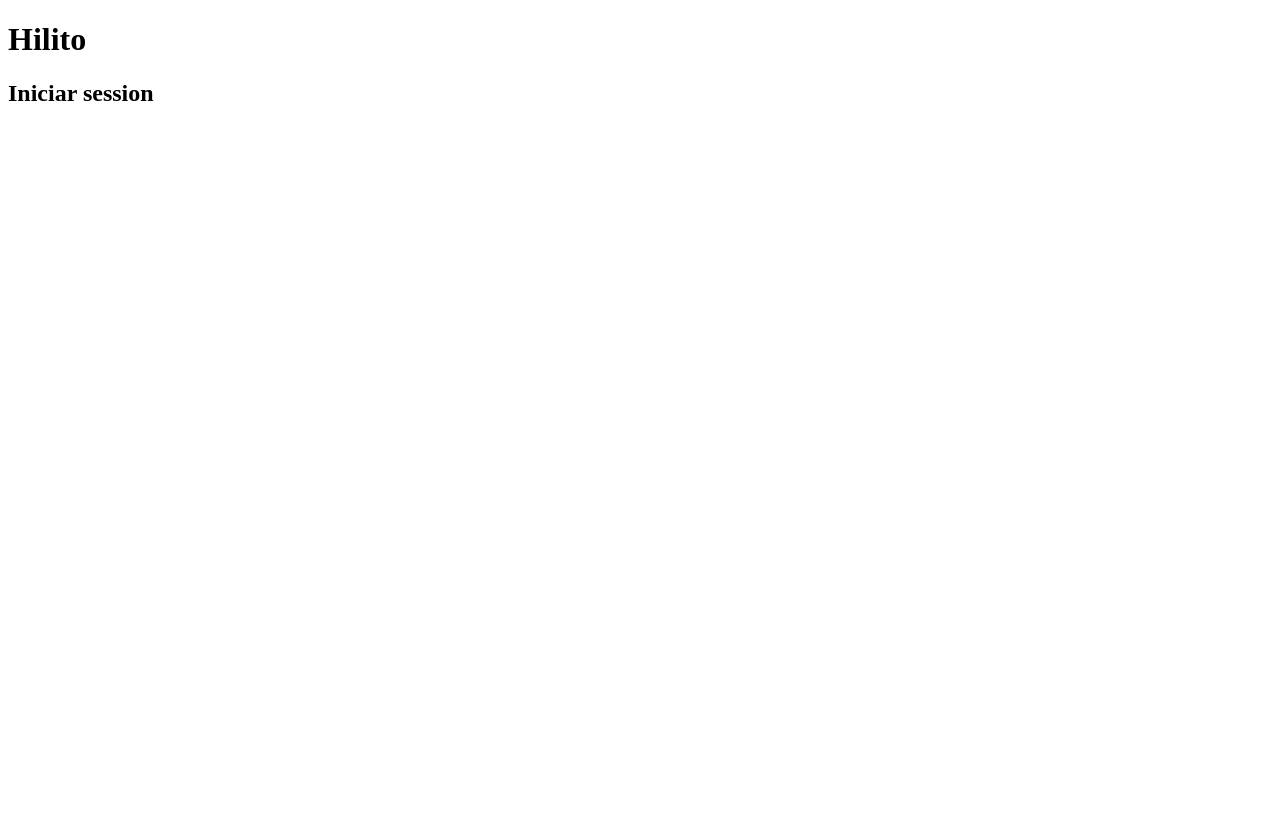
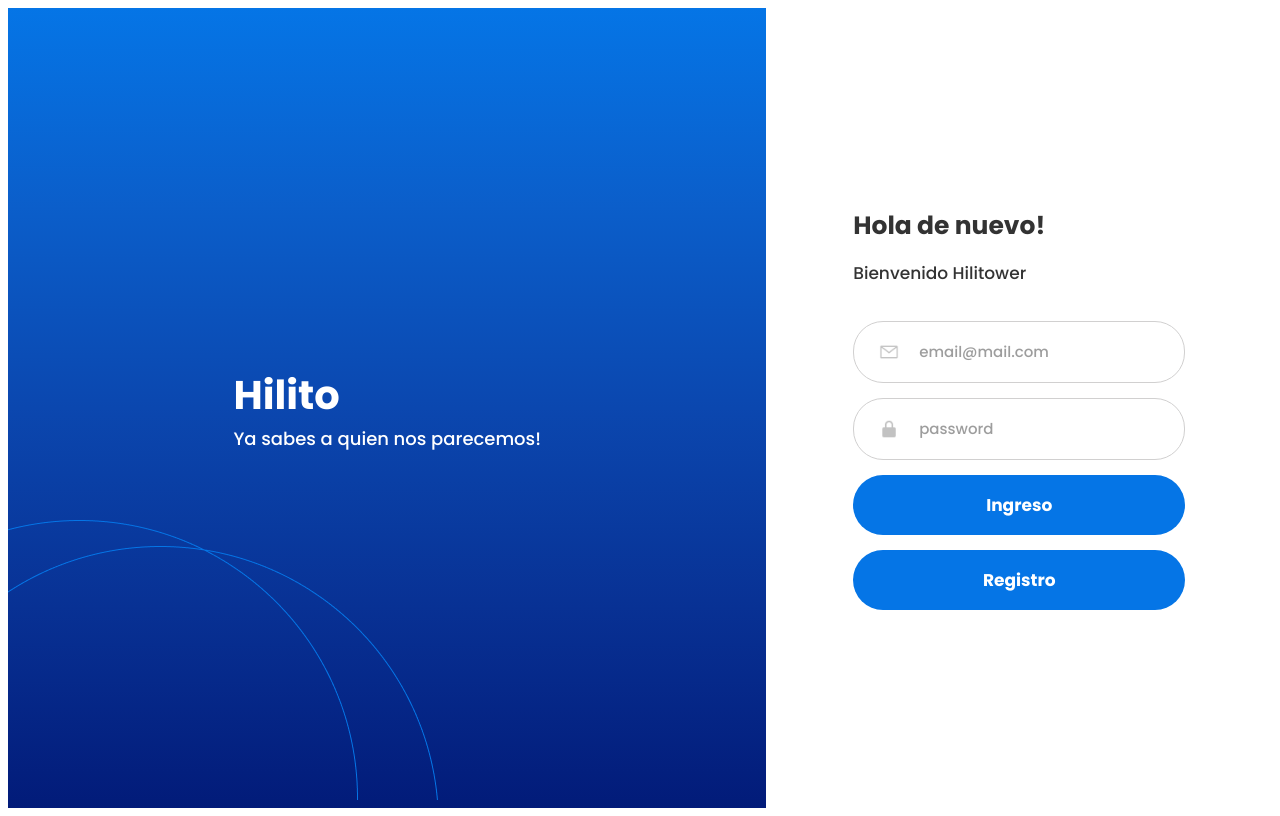
Before and after one commit to CesarAlex87/HilitoApp, an Angular app: page /login in a window 1280 px wide. Built offline with nearby package versions, Linux system fonts and the light colour scheme.

Commit message:
Ya deje bonito el register y login

```diff
--- a/src/app/components/login/login.component.html
+++ b/src/app/components/login/login.component.html
@@ -1,4 +1,25 @@
-<H1>Hilito</H1>
-<div class="login">
-  <h2>Iniciar session</h2>
-</div>
+<section class="LoginSection">
+  <div class="leftLoginSection">
+    <div class="leftLoginSection-text">
+      <h2>Hilito</h2>
+      <p>Ya sabes a quien nos parecemos!</p>
+    </div>
+  </div>
+  <img class="circleDecoration" src="../../../assets/img/Group 2.png" alt="" />
+  <div class="rightLoginSection">
+    <form action="">
+      <h2>Hola de nuevo!</h2>
+      <p>Bienvenido Hilitower</p>
+      <div class="input-container inputEmail-container">
+        <img src="../../../assets/img/codicon_mail.png" alt="" />
+        <input type="email" placeholder="email@mail.com" />
+      </div>
+      <div class="input-container inputPassword-container">
+        <img src="../../../assets/img/bx_bxs-lock-alt.png" alt="" />
+        <input type="password" placeholder="password" />
+      </div>
+      <button>Ingreso</button>
+      <button>Registro</button>
+    </form>
+  </div>
+</section>
--- a/src/app/components/login/login.component.scss
+++ b/src/app/components/login/login.component.scss
@@ -0,0 +1,125 @@
+.LoginSection {
+  display: flex;
+  align-items: center;
+  width: 100%;
+  height: 100vh;
+}
+
+.leftLoginSection {
+  display: flex;
+  flex-direction: column;
+  justify-content: center;
+  align-items: center;
+  width: 60%;
+  height: 100vh;
+  background-image: linear-gradient(to top, #021b79, #083194, #0b47af, #0b5eca, #0575e6);
+
+  .leftLoginSection-text {
+    h2 {
+      margin: 0;
+      color: var(--white, #FFF);
+      font-family: 'Poppins';
+      font-size: 40px;
+      font-style: normal;
+      font-weight: 700;
+      line-height: normal;
+    }
+
+    p {
+      margin: 0;
+      color: white;
+      font-family: 'Poppins', sans-serif;
+      font-size: 18px;
+      font-style: normal;
+      font-weight: 500;
+      line-height: normal;
+    }
+  }
+}
+
+.circleDecoration {
+  position: absolute;
+  bottom: 0;
+}
+
+.rightLoginSection {
+  width: 40%;
+  height: 100vh;
+  display: flex;
+  flex-direction: column;
+  justify-content: center;
+  align-items: center;
+
+  form {
+    display: flex;
+    flex-direction: column;
+    gap: 15px;
+
+    h2,
+    p,
+    input {
+      font-family: 'Poppins', sans-serif;
+      margin: 0;
+      color: #333333;
+    }
+
+    h2 {
+      font-size: 25px;
+    }
+
+    p {
+      font-size: 17px;
+      margin-bottom: 20px;
+    }
+
+    .input-container {
+      display: flex;
+      width: 300px;
+      height: 60px;
+      padding: 0 15px;
+      border: 1px solid #d1d0d0;
+      border-radius: 30px;
+      align-items: center;
+
+      img {
+        width: 20px;
+        height: 20px;
+        margin: 0 10px;
+      }
+
+      input {
+        width: 250px;
+        outline: none;
+        border: none;
+        border-radius: 10px;
+        padding: 10px;
+        color: #333333;
+        opacity: 0.7;
+        font-family: Poppins;
+        font-size: 15px;
+        font-style: normal;
+        font-weight: 400;
+        line-height: normal;
+      }
+    }
+
+    button {
+      width: 100%;
+      height: 60px;
+      border-radius: 55px;
+      border: none;
+      background-color: var(--blue, #0575e6);
+      color: var(--white, #FFF);
+      font-family: 'Poppins', sans-serif;
+      font-size: 17px;
+      font-style: normal;
+      font-weight: bold;
+      cursor: pointer;
+    }
+
+    button:hover {
+      background-color: var(--blue, #034f9c);
+    }
+  }
+
+}
--- a/src/app/components/register/register.component.scss
+++ b/src/app/components/register/register.component.scss
@@ -10,7 +10,7 @@
   flex-direction: column;
   justify-content: center;
   align-items: center;
-  width: 50%;
+  width: 60%;
   height: 100vh;
   background-image: linear-gradient(to top, #021b79, #083194, #0b47af, #0b5eca, #0575e6);
   .leftRegisterSection-text{
@@ -41,7 +41,7 @@
 }
 
 .rightRegisterSection{
-  width: 50%;
+  width: 40%;
   height: 100vh;
   display: flex;
   flex-direction: column;
@@ -96,7 +96,7 @@
     button{
       width: 100%;
       height: 60px;
-      border-radius: 10px;
+      border-radius: 55px;
       border: none;
       margin-top: 15px;
       background-color: var(--blue, #0575e6);
```
